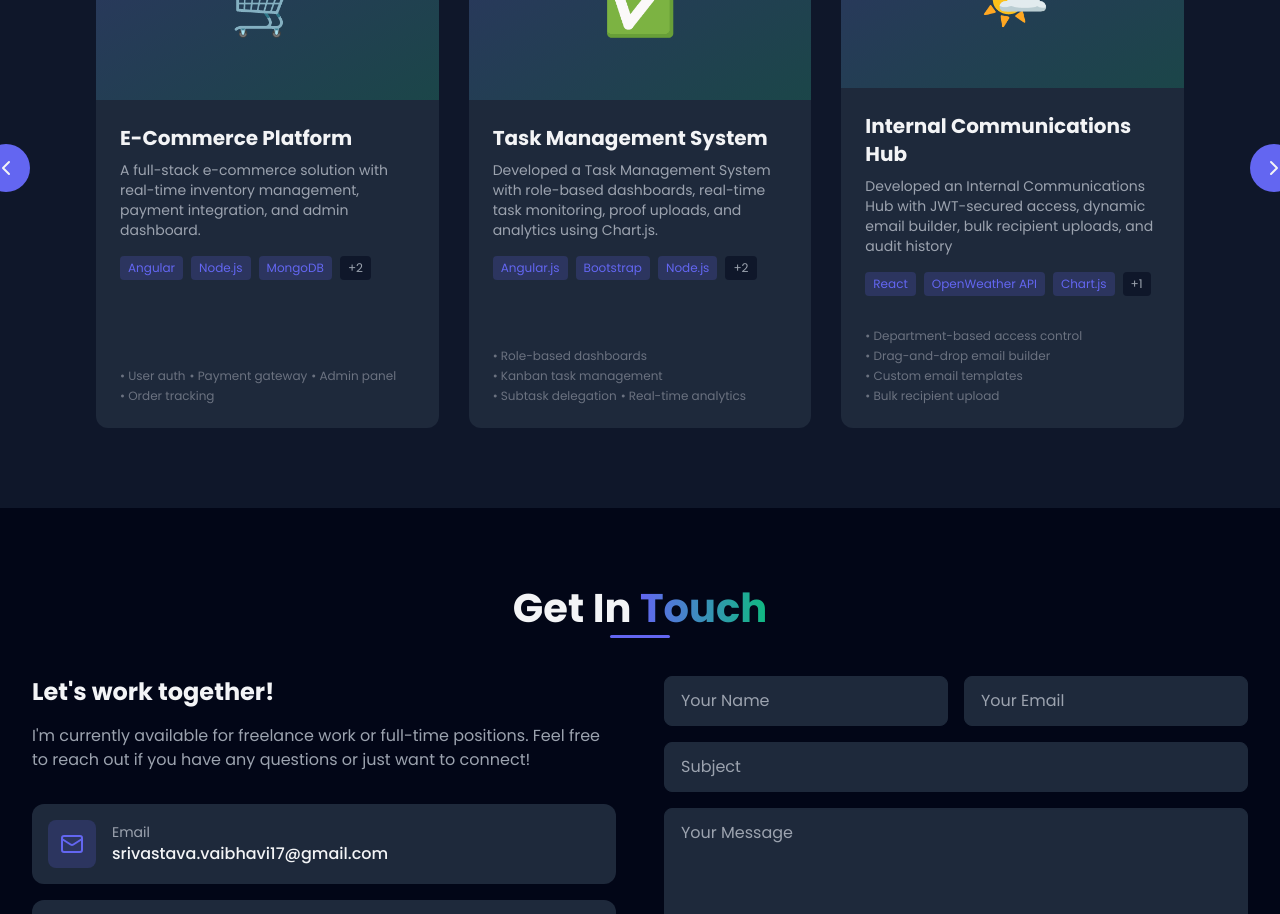
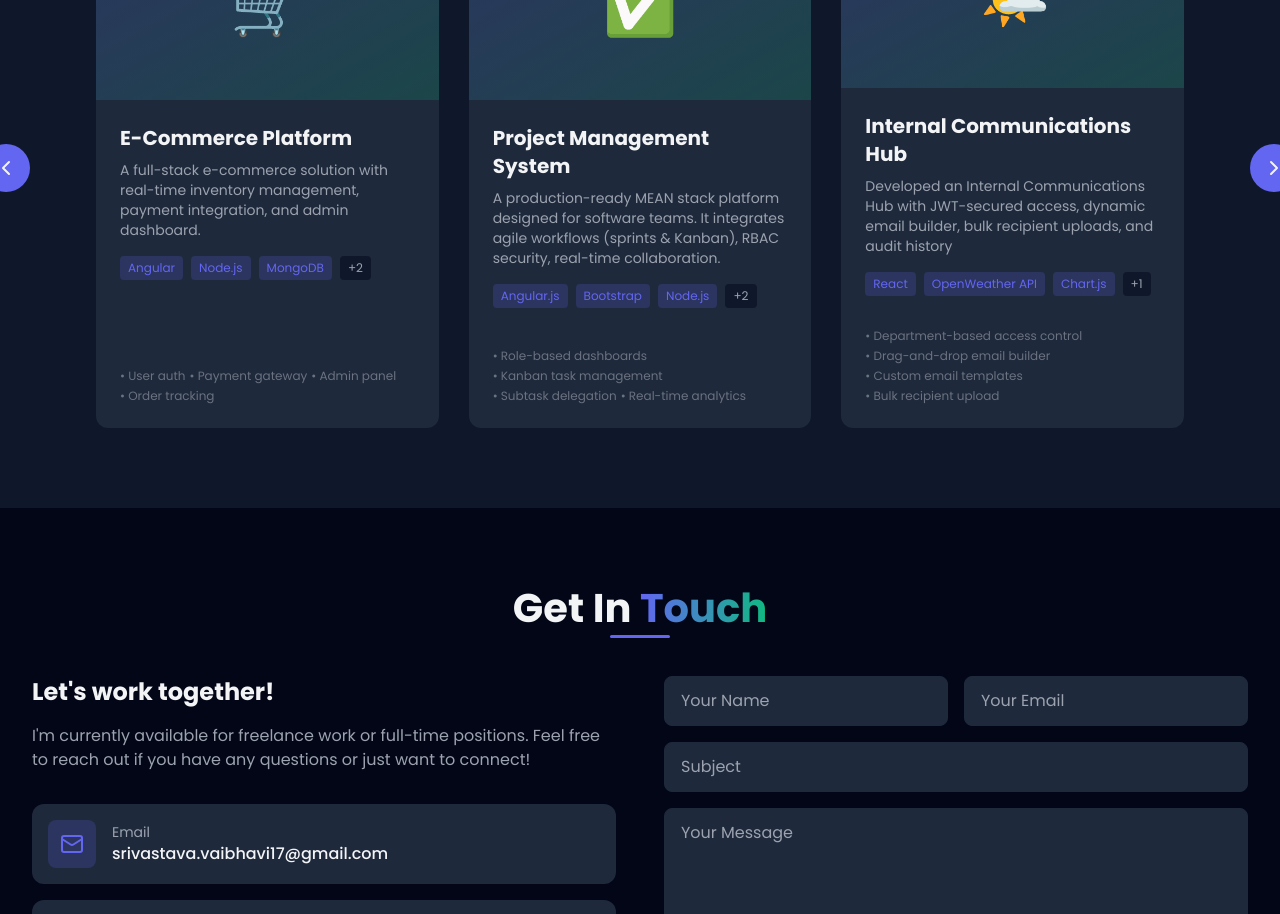
Before and after one commit to SRIVASTAVA-V8/PortfolioWebsite-, a React (Create React App) app: page / in a window 1280 px wide. Shown: the part 2620-3534 px from the top of the page. Built offline with nearby package versions, Linux system fonts and the light colour scheme.

Commit message:
refining portfolio

```diff
--- a/src/data/portfolioData.js
+++ b/src/data/portfolioData.js
@@ -54,8 +54,8 @@ export const projects = [
   },
   {
     id: 2,
-    title: 'Task Management System',
-    description: 'Developed a Task Management System with role-based dashboards, real-time task monitoring, proof uploads, and analytics using Chart.js.',
+    title: 'Project Management System',
+    description: 'A production-ready MEAN stack platform designed for software teams. It integrates agile workflows (sprints & Kanban), RBAC security, real-time collaboration.',
     tech: ['Angular.js', 'Bootstrap', 'Node.js', 'MongoDb', 'chart.js'],
     image: '✅',
     category: 'fullstack',
```
